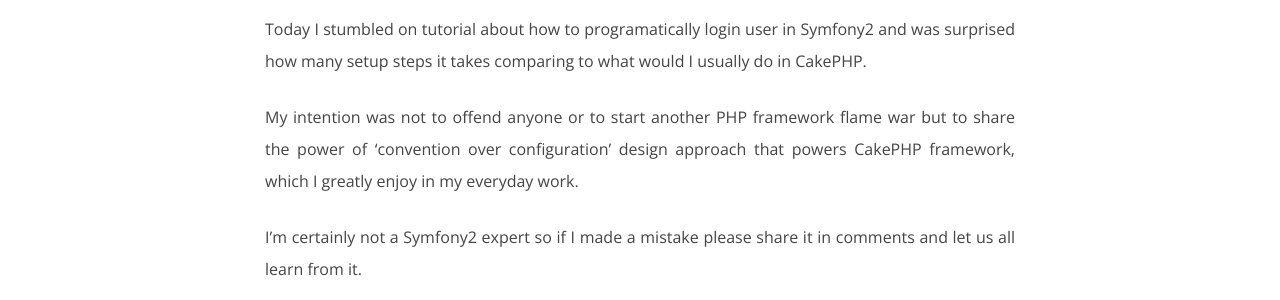
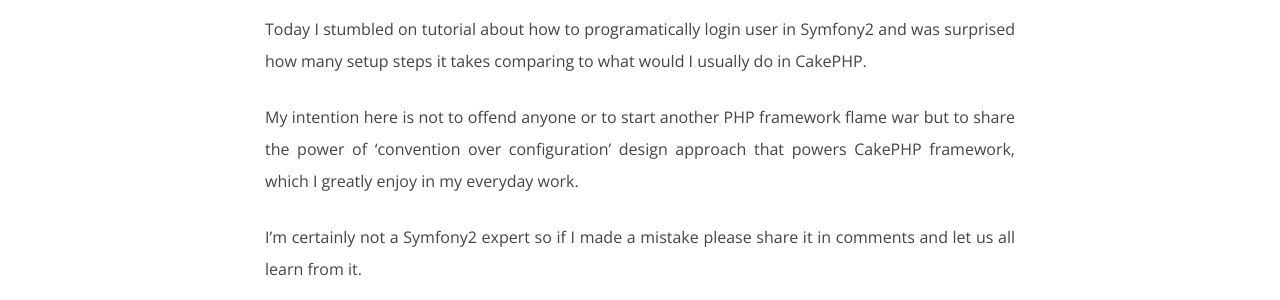
Before and after one commit to borivojevic/borivojevic.github.com, a Jekyll site: the page built from _posts/2013-10-27-user-login-in-symfony-and-cakephp.markdown, in a window 1280 px wide and 900 px high. Shown: the part 273-573 px from the top of the window. Built offline with Jekyll 4.4.1, drawn with Linux system fonts in a browser that asks for light colours; some web fonts are replaced; Markdown is read by kramdown in place of the engine named in the settings; comment, search, counter and statistics services are not loaded.

Commit message:
Small copy change

```diff
--- a/_posts/2013-10-27-user-login-in-symfony-and-cakephp.markdown
+++ b/_posts/2013-10-27-user-login-in-symfony-and-cakephp.markdown
@@ -10,7 +10,7 @@
 
 Today I stumbled on tutorial about how to programatically login user in Symfony2 and was surprised how many setup steps it takes comparing to what would I usually do in CakePHP.
 
-My intention was not to offend anyone or to start another PHP framework flame war but to share the power of 'convention over configuration' design approach that powers CakePHP framework, which I greatly enjoy in my everyday work.
+My intention here is not to offend anyone or to start another PHP framework flame war but to share the power of 'convention over configuration' design approach that powers CakePHP framework, which I greatly enjoy in my everyday work.
 
 I'm certainly not a Symfony2 expert so if I made a mistake please share it in comments and let us all learn from it.
 
```
